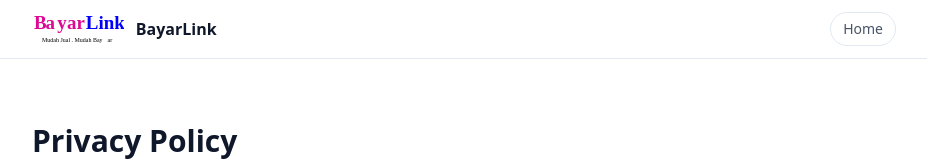
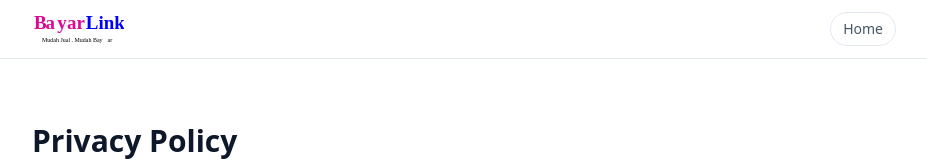
Before and after one commit to maizhakimm/pay-link, a Next.js app: page /privacy in a window 1280 px wide. Shown: the top 161 px of the page, without its empty margins (176-1103 px from the left). Built offline with nearby package versions, Linux system fonts and the light colour scheme.

Commit message:
Update SimpleHeader.tsx

```diff
--- a/src/components/SimpleHeader.tsx
+++ b/src/components/SimpleHeader.tsx
@@ -5,16 +5,15 @@
   return (
     <header className="sticky top-0 z-50 w-full border-b border-slate-200 bg-white/90 backdrop-blur">
       <div className="mx-auto flex max-w-4xl items-center justify-between px-4 py-3">
-        <Link href="/" className="flex items-center gap-3">
+        <Link href="/" className="flex items-center">
           <Image
             src="/BayarLink-Logo-01.svg"
             alt="BayarLink"
-            width={34}
-            height={34}
+            width={140}
+            height={36}
             className="h-8 w-auto"
             priority
           />
-          <span className="text-base font-semibold text-slate-900">BayarLink</span>
         </Link>
 
         <Link
```
